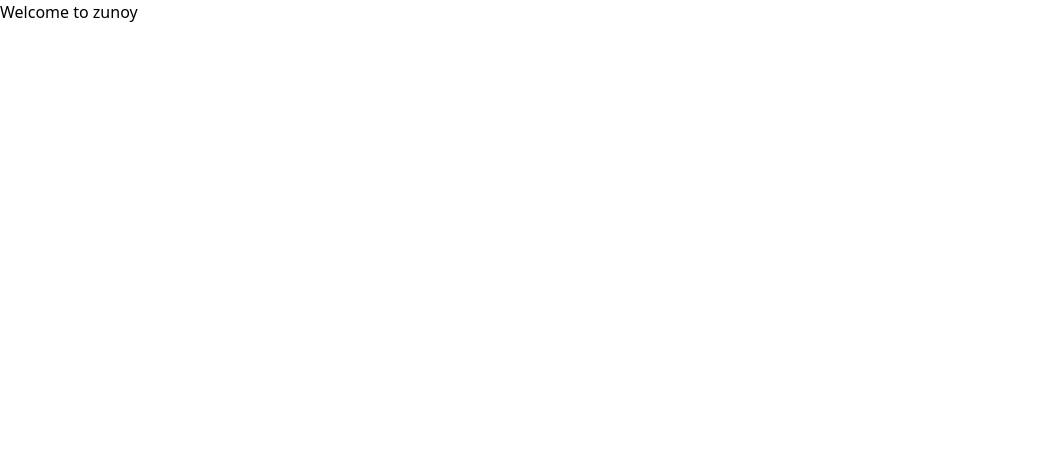
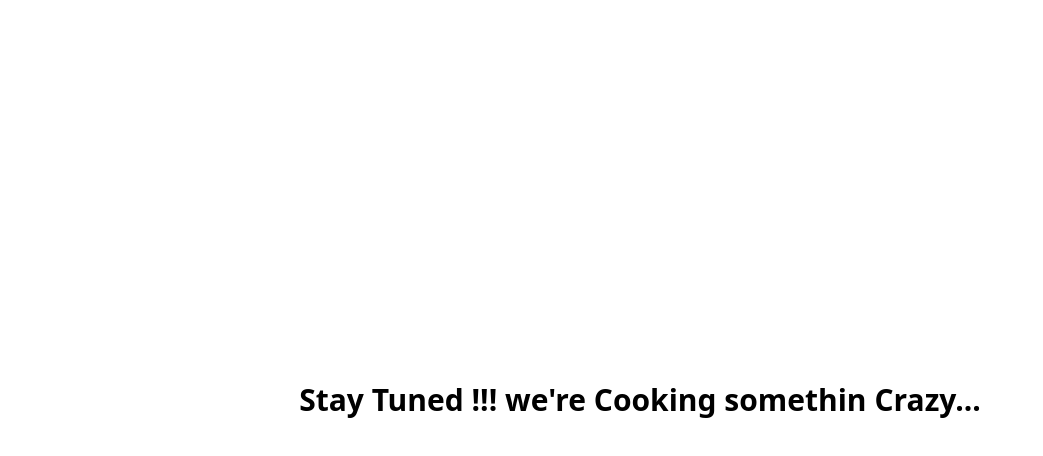
Before and after one commit to sanjay-perisync/zunoy, a React (Create React App) app: page /mainpage in a window 1280 px wide. Shown: the top 456 px of the page, without its empty margins (0-1043 px from the left). Built offline with nearby package versions, Linux system fonts and the light colour scheme.

Commit message:
Today's work wrapped.

```diff
--- a/src/Components/MainPage.js
+++ b/src/Components/MainPage.js
@@ -2,7 +2,14 @@ import React from 'react'
 
 function MainPage() {
   return (
-    <div>Welcome to zunoy</div>
+    <div >
+      <div className='flex justify-center items-center h-screen'>
+      <p className='text-3xl font-semibold'>
+      Stay Tuned !!! we're Cooking somethin Crazy...
+      </p>
+      </div>
+
+    </div>
   )
 }
 
--- a/src/Components/ResetPassword.js
+++ b/src/Components/ResetPassword.js
@@ -6,7 +6,7 @@ import axios from "axios";
 import { useNavigate } from "react-router-dom";
 import { toast } from "react-hot-toast";
 import CircularProgress from "@mui/material/CircularProgress";
-import { verifyEmail,verifyOtp,updatePassword } from "../APIconfig/PutApiconfig";
+import { verifyEmail, verifyOtp, updatePassword } from "../APIconfig/PutApiconfig";
 
 
 
--- a/src/Components/SetupPassword.js
+++ b/src/Components/SetupPassword.js
@@ -6,6 +6,7 @@ import { useState, useEffect } from 'react';
 import { useNavigate } from 'react-router-dom';
 import { createUser } from "../APIconfig/PostApiconfig";
 import toast from "react-hot-toast";
+import CircularProgress from "@mui/material/CircularProgress";
 
 export default function SetupPassword() {
     const otpVerified = true;
@@ -486,11 +487,18 @@ const handleSubmit = async (e) => {
                                 {termsError && <p className="text-red-500 text-sm">{termsError}</p>}
 
                                 {/* Submit  */}
-                            <button
+                                {/* <button
                                 type="submit"
                                 className="w-full bg-indigo-500 font-semibold text-white py-3 px-4 rounded-lg hover:bg-indigo-700 transition"
                             >
                                 Create Account
+                            </button> */}
+                                <button
+                                    type="submit"
+                                    className="w-full bg-indigo-500 font-semibold text-white py-3 px-4 rounded-lg hover:bg-indigo-700 transition flex justify-center items-center"
+                                    disabled={loading}
+                                >
+                                    {loading ? <CircularProgress size={24} color="inherit" /> : "Create Account"}
                                 </button>
                             </form>
                         )}
```
Also changed, not shown: src/Components/CompleteProfile.js (indentation only). Lines whose indentation alone changed are shown as unchanged.
